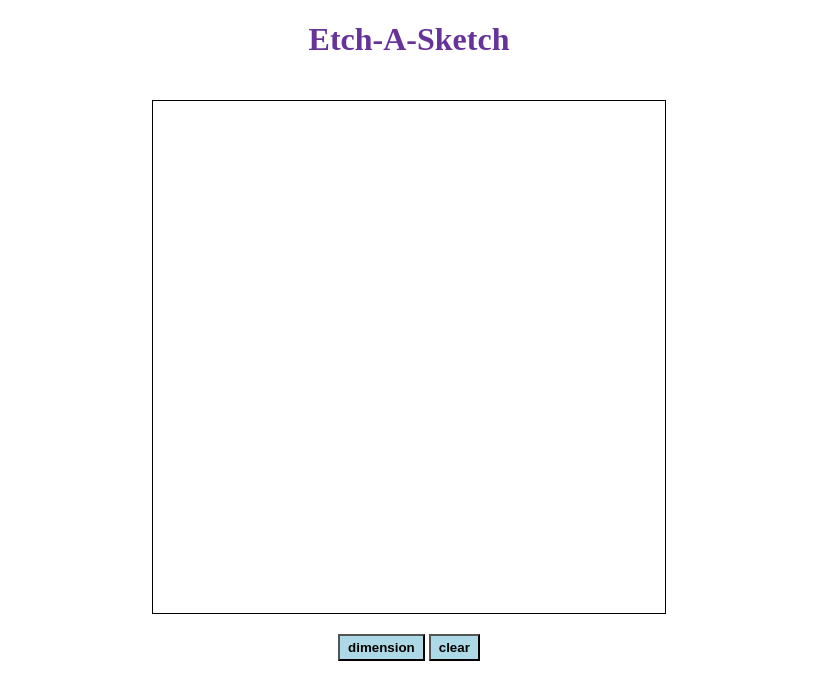
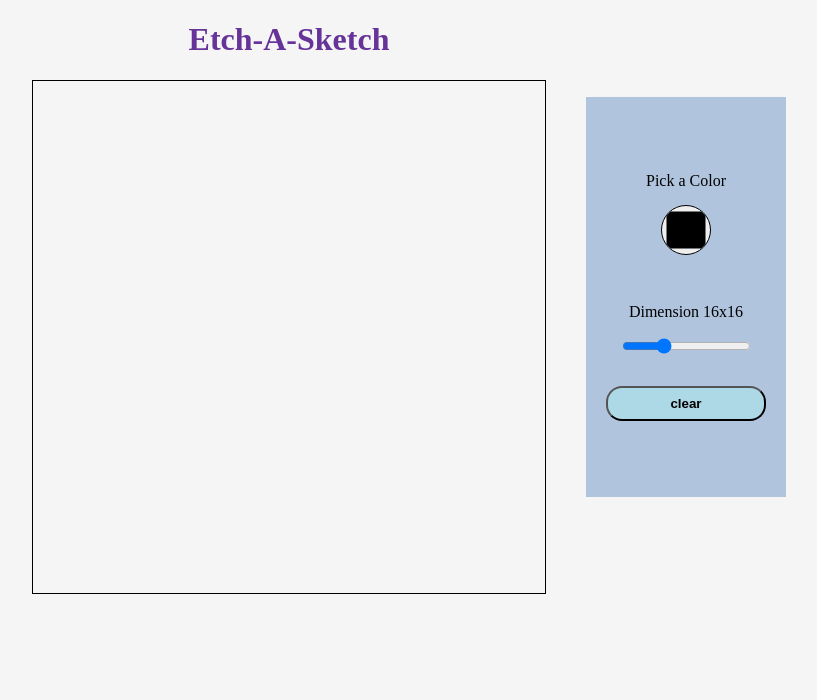
Before and after one commit to abdelhakim54/Etch-A-Sketch, a plain HTML site: page index.html in a window 1280 px wide. Shown: the whole page, without its empty margins (231-1048 px from the left). Drawn offline with Linux system fonts and the light colour scheme.

Commit message:
enhance: user experience
* add a range input to choose dimension
* modify the GUI

```diff
--- a/css/style.css
+++ b/css/style.css
@@ -7,11 +7,11 @@ body {
     margin: 0;
     width: 100%;
     height: 100%;
+    background-color: whitesmoke;
     display: flex;
-    flex-direction: column;
-    justify-content: flex-start;
+    justify-content: center;
     align-items: center;
-    gap: 20px;
+    gap: 40px;
 }
 
 h1{
@@ -33,10 +33,30 @@ h1{
     height: 16px;
 }
 
-button{
+form{
+    background-color: lightsteelblue;
+    text-align: center;
+    height: 400px;
+    width: 200px;
+    display: flex;
+    flex-direction: column;
+    justify-content: center;
+    align-items: center;
+    gap: 15px;
+}
+
+input[type=button]{
     display: inline-block;
-    padding: 4px 8px;
+    padding: 8px 16px;
     background-color: lightblue;
     color: black;
     font-weight: bold;
+    width: 160px;
+    border-radius: 16px;
 }
+
+input[type=color]{
+    width: 50px;
+    height: 50px;
+    border-radius: 50%;
+}
--- a/index.html
+++ b/index.html
@@ -9,13 +9,19 @@
     <script src="js/script.js" defer></script>
 </head>
 <body>
-    <h1>Etch-A-Sketch</h1>
-    <div class="container">
+    <div class="first">
+        <h1>Etch-A-Sketch</h1>
+        <div class="container">
 
+        </div>
     </div>
-    <div class="buttons">
-        <button class="dim">dimension</button>
-        <button class="clr">clear</button>
-    </div>
+        <form action="">
+            <label for="color" id="color">Pick a Color</label>
+            <input type="color" value="black"><br>
+            <label for="dimension" id="dim">Dimension 16x16</label>
+            <input type="range" min="1" max="50" value="16" step="1">
+            <label for="clr" ></label>
+            <input type="button" value="clear" id ="clr">
+        </form>
 </body>
 </html>
--- a/js/script.js
+++ b/js/script.js
@@ -1,16 +1,21 @@
 const container = document.querySelector(".container");
-const dimButton = document.querySelector(".dim");
-const clearButton = document.querySelector(".clr");
+const clearButton = document.querySelector("#clr");
+const dimScroll = document.querySelector("input[type=range]");
 
-dimButton.addEventListener("click", function(){
-    const dim = Number(prompt("enter your dimension (100 max)"));
-    makeGrid(dim, dim);
-    addhover();
-});
 
-clearButton.addEventListener("click", function(){
+const labelForDim = document.querySelector("label#dim");
+dimScroll.addEventListener("input", (e) => {
+    const dim = e.target.value;
+    labelForDim.textContent = `Dimension ${dim}x${dim}`
+    main(dim, dim)
+})
+
+
+clearButton.addEventListener("click", clear)
+
+function clear(){
     document.querySelectorAll(".item").forEach(cell => cell.style.backgroundColor="White");
-})
+}
 
 function makeGrid(rows, cols) {
     container.textContent = "";
@@ -32,11 +37,11 @@ function addhover(){
     cell.style.backgroundColor = "black";
     });
 });
+
 }
-
-function dft(){ //the model to display by default
-    makeGrid(16,16);
+function main(rows = dimScroll.value, cols=dimScroll.value){
+    makeGrid(rows, cols);
     addhover();
 }
 
-dft();
+main();
```
